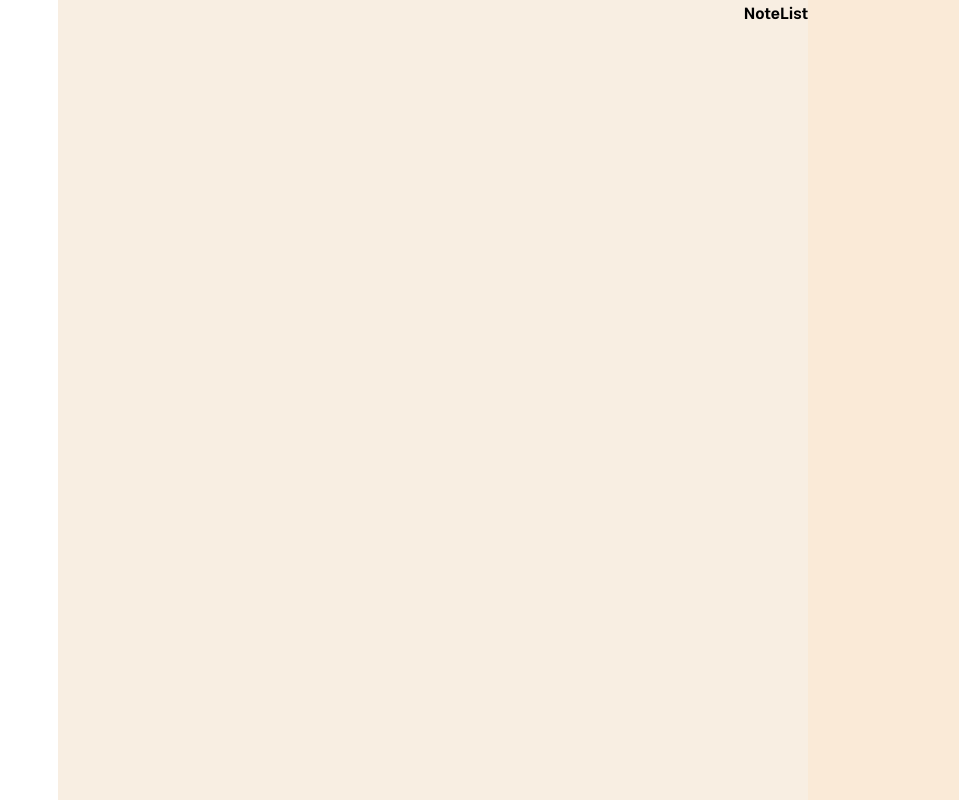
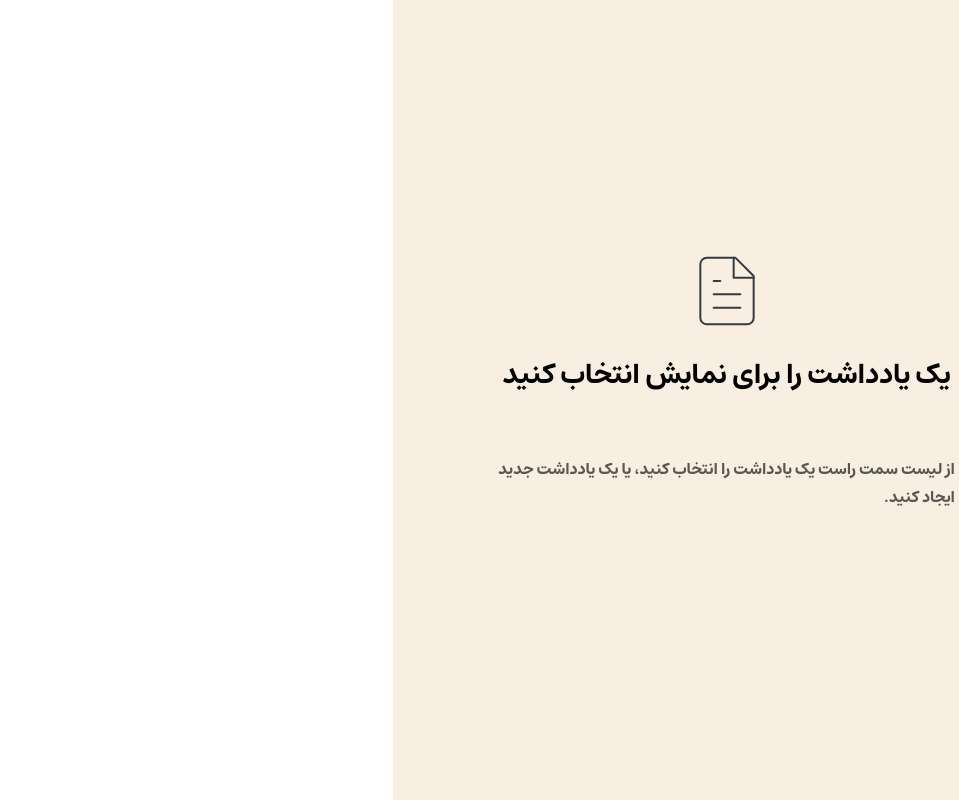
Before and after one commit to alimtth/Noted, a React (Vite) app: page / in a window 1280 px wide. Shown: the whole page, without its empty margins (321-1280 px from the left). Built offline with nearby package versions, Linux system fonts and the light colour scheme.

Commit message:
finish ui

```diff
--- a/src/component/More/More.css
+++ b/src/component/NavBar/More/More.css
@@ -2,6 +2,7 @@
     font-family: esteadad-NA;
     color: #00000099;
     font-size: 12px;
+    margin-top: 40px;
 }
 .title-Mores{
     display: flex;
--- a/src/component/NavBar/NavBar.jsx
+++ b/src/component/NavBar/NavBar.jsx
@@ -1,7 +1,7 @@
 import './Navbar.css'
 import LastNote from './lastNote/LastNote';
 import Poshe from './Poshe/Poshe';
-import More from '../More/More';
+import More from './More/More';
 import { Search } from 'react-bootstrap-icons';
 import { Plus } from 'react-bootstrap-icons';
 
--- a/src/component/NavBar/lastNote/LastNote.css
+++ b/src/component/NavBar/lastNote/LastNote.css
@@ -1,4 +1,4 @@
-.title-note{
+.title-notee{
     font-family: esteadad-NA;
     color: #00000099;
     font-size: 12px;
--- a/src/component/NavBar/lastNote/LastNote.jsx
+++ b/src/component/NavBar/lastNote/LastNote.jsx
@@ -5,7 +5,7 @@ import { FileBarGraph } from 'react-bootstrap-icons';
 function lastNote() {
     return (
         <div>
-            <h5 className='title-note'>آخرین یادداشت ها</h5>
+            <h5 className='title-notee'>آخرین یادداشت ها</h5>
             <h3 className='title-noted'><FileBarGraph className='ali'/>هدفم برای سال جدید</h3>
             <h3 className='title-noted'><FileBarGraph className='ali'/>کتاب‌هایی که می‌خوام بخونم</h3>
             <h3 className='title-noted'><FileBarGraph className='ali'/>خلاصه جلسه ۱۲ صدکدرز</h3>
--- /dev/null
+++ b/src/component/Note/Card/Card.css
@@ -0,0 +1,60 @@
+
+
+.card-note{
+    padding: 2px;
+    background-color: #FCF1E3;
+    margin-bottom: 20px;
+    width: 310px;
+    height: 103px;
+    margin-right: 15px;
+    border-radius: 4px;
+    border-right: 4px solid #4C86A8;
+    align-items: center;
+    columns: ;
+}
+.card-note-1{
+    padding: 2px;
+    background-color: #fff;
+    margin-bottom: 20px;
+    width: 310px;
+    height: 103px;
+    margin-right: 15px;
+    border-radius: 4px;
+    border-right: 4px solid  #38A3A5;
+    align-items: center;
+
+}
+.card-note-2{
+    padding: 2px;
+    background-color: #FCF1E3;
+    margin-bottom: 20px;
+    width: 310px;
+    height: 103px;
+    margin-right: 15px;
+    border-radius: 4px;
+    border-right: 4px solid #8377D1;
+    align-items: center;
+
+}
+
+.title-card {
+    margin-right: 10px;
+}
+
+.descrip{
+    display: flex;
+    justify-content: space-between;
+
+    margin-right: 10px;
+    margin-top: -30px;
+}
+
+.descrip-mtn{
+    color: #595550;
+    font-weight: 400;
+}
+
+.year {
+    color: #A9957B;
+    margin-left: 10px;
+}
--- /dev/null
+++ b/src/component/Note/Card/Card.jsx
@@ -0,0 +1,37 @@
+import './Card.css'
+function Card() {
+    return (
+        <>
+        <div className='card-note'>
+        <div >
+            <h5 className='title-card'>خلاصه جلسه ۱۲ صدکدرز</h5>
+        </div>
+          <div className='descrip'>
+            <h6 className='descrip-mtn'>دیزاین یه ماشین حساب رو...</h6>
+            <h6 className='year'>۱۸ شهریور ۱۴۰۲</h6>
+            </div>
+        </div>
+        <div className='card-note-1'>
+        <div >
+            <h5 className='title-card'>کتاب هایی که میخواهم بخونم</h5>
+        </div>
+          <div className='descrip'>
+            <h6 className='descrip-mtn'>کتابخونه نمیشه شب...</h6>
+            <h6 className='year'>۱ شهریور ۱۴۰۲</h6>
+            </div>
+        </div>
+        <div className='card-note-2'>
+        <div >
+            <h5 className='title-card'>هدف من برای سال حدید</h5>
+        </div>
+          <div className='descrip'>
+            <h6 className='descrip-mtn'>اولین هدفم اینکه بتونم...</h6>
+            <h6 className='year'>۲ فروردین ۱۴۰۲</h6>
+            </div>
+        </div>
+
+        </>
+    );
+}
+
+export default Card;
--- a/src/component/Note/Note.css
+++ b/src/component/Note/Note.css
@@ -4,3 +4,8 @@
     height: 100vh;
 
 }
+
+.title-note {
+    font-size: 20px;
+    color: #363B40;
+}
--- a/src/component/Note/Note.jsx
+++ b/src/component/Note/Note.jsx
@@ -1,9 +1,16 @@
 import './Note.css'
+import Card from './Card/Card';
 
 function Note() {
     return (
         <div className='note'>
-            Note
+            <div className='parent'>
+                <h2 className='title-note'>همه یادداشت ها</h2>
+
+            </div>
+            <div>
+                <Card></Card>
+            </div>
         </div>
     );
 }
--- a/src/component/NoteList/NoteList.css
+++ b/src/component/NoteList/NoteList.css
@@ -2,4 +2,31 @@
     flex-basis: 60%;
     background-color: #F8EEE2;
     height: 100vh;
+    display: flex;
+    flex-direction: column;
+    justify-content: center;
+    align-items: center;
+
 }
+
+.file-text {
+    width: 90px;
+    height: 90px;
+}
+
+.paren {
+    display: flex;
+    flex-direction: column;
+    justify-content: center;
+    align-items: center;
+}
+
+.title-list {
+    font-size: 28px;
+}
+.desc-list {
+    font-size: 16px;
+    color: #595550;
+    font-weight: 100;
+
+}
--- a/src/component/NoteList/NoteList.jsx
+++ b/src/component/NoteList/NoteList.jsx
@@ -1,10 +1,22 @@
 import './NoteList.css'
+
 
 
 function NoteList() {
     return (
         <div className='notelist'>
-            NoteList
+            <div className='paren'>
+            <svg width="80" height="80" viewBox="0 0 80 80" fill="none" xmlns="http://www.w3.org/2000/svg">
+<path d="M48.3333 6.66666H19.9999C18.2318 6.66666 16.5361 7.36904 15.2859 8.61929C14.0356 9.86953 13.3333 11.5652 13.3333 13.3333V66.6667C13.3333 68.4348 14.0356 70.1305 15.2859 71.3807C16.5361 72.6309 18.2318 73.3333 19.9999 73.3333H59.9999C61.768 73.3333 63.4637 72.6309 64.714 71.3807C65.9642 70.1305 66.6666 68.4348 66.6666 66.6667V25L48.3333 6.66666Z" stroke="#363B40" stroke-width="2" stroke-linecap="round" stroke-linejoin="round"/>
+<path d="M46.6667 6.66666V26.6667H66.6667" stroke="#363B40" stroke-width="2" stroke-linecap="round" stroke-linejoin="round"/>
+<path d="M53.3334 43.3333H26.6667" stroke="#363B40" stroke-width="2" stroke-linecap="round" stroke-linejoin="round"/>
+<path d="M53.3334 56.6667H26.6667" stroke="#363B40" stroke-width="2" stroke-linecap="round" stroke-linejoin="round"/>
+<path d="M33.3334 30H26.6667" stroke="#363B40" stroke-width="2" stroke-linecap="round" stroke-linejoin="round"/>
+</svg>
+
+            <h1 className='title-list'>یک یادداشت را برای نمایش انتخاب کنید</h1>
+            <h6 className='desc-list'>از لیست سمت راست یک يادداشت را انتخاب کنید، یا یک یادداشت جدید<br></br> ایجاد کنید.</h6>
+            </div>
         </div>
     )
 }
```
Also changed, not shown: src/assets/img/photo_2023-09-12_03-11-51.jpg (added), src/component/NavBar/More/More.jsx (renamed from src/component/More/More.jsx).
